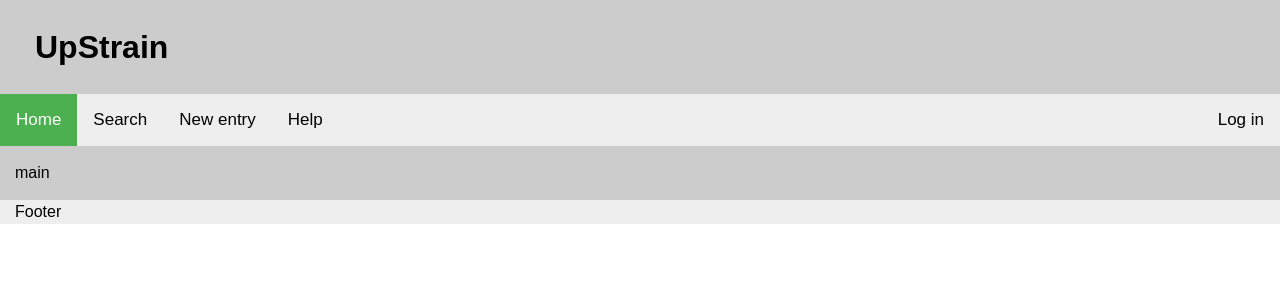
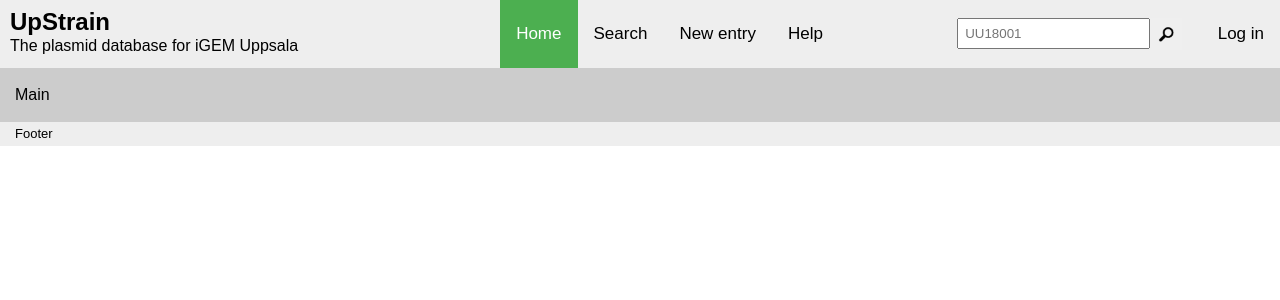
Before and after one commit to emos8710/Project-X, a PHP site: page /index.html in a window 1280 px wide. Shown: the top 300 px of the page. Run offline with PHP 8.4, Linux system fonts and the light colour scheme.

Commit message:
no message

```diff
--- a/HTML och CSS/index.html
+++ b/HTML och CSS/index.html
@@ -8,26 +8,38 @@
 </head>
 
 <body>
-	<!-- Site header -->
-	<header>
-		<div class="innertube">
+	<!-- Navigation bar and logo -->
+	<nav class="navigation">
+
+		<!-- Logo -->
+		<div class="logo">
 			<h1>UpStrain</h1>
+			<p>The plasmid database for iGEM Uppsala</p>
 		</div>
-	</header>
-	<!-- Navigation bar -->
-	<nav class="navigation">
+
+		<!-- Navigation buttons -->
 		<a class="active" href="#home">Home</a>
 		<a href="#news">Search</a>
 		<a href="#contact">New entry</a>
 		<a href="#about">Help</a>
 		<a class="login" href="#login">Log in</a>
+
+		<!-- Quick search -->
+		<div class="quicksearch">
+			<form action="quicksearch.php">
+				<input type="text" placeholder="UU18001" name="upstrain_id"></input>
+				<button type="submit"><img class="quicksearch" src="images/search_button.png"></img></button>
+			</form>
+		</div>
 	</nav>
+
 	<!-- Main content goes here -->
 	<main>
 		<div class="innertube">
-			<p>main</p>
+			<p>Main</p>
 		</div>
 	</main>
+
 	<!-- Site footer -->
 	<footer>
 			<div class="innertube">
--- a/HTML och CSS/upstrain.css
+++ b/HTML och CSS/upstrain.css
@@ -16,7 +16,7 @@ p {
 
 header {
 	background: #ccc;
-	padding: 20px;
+	padding: 15px;
 }
 
 main {
@@ -31,19 +31,22 @@ footer {
 	background: #eee;
 }
 
+footer p {
+	font-size: small;
+}
+
 .navigation {
 	background: #eee;
 	margin-top: 0;
 	clear: both;
-	width: 100%;
-	overflow: auto;
+	overflow: hidden;
 }
 
 .navigation a {
     float: left;
     color: black;
     text-align: center;
-    padding: 14px 16px;
+    padding: 22px 16px;
     text-decoration: none;
     font-size: 17px;
 }
@@ -58,10 +61,41 @@ footer {
 }
 .navigation a.login {
 	float: right;
+	margin-left: 20px;
+}
+
+.quicksearch {
+	float: right;
+}
+
+.quicksearch input[type=text] {
+	padding: 6px;
+	margin-top: 18px;
+}
+
+.quicksearch button {
+	float: right;
+	padding: 0;
+	margin-top: 18px;
+	cursor: pointer;
+	border: none;
+}
+
+.quicksearch button:hover {
+	background-color: #ccc;
+}
+
+img.quicksearch {
+	height: 31.5px;
 }
 
 .innertube {
 	/* Padding for content */
 	margin: 15px;
+}
 
+.logo {
+	float: left;
+	padding: 10px;
+	margin-right: 15%;
 }
```
Also changed, not shown: HTML och CSS/images/search_button.png (added), HTML och CSS/quicksearch.php (added).
